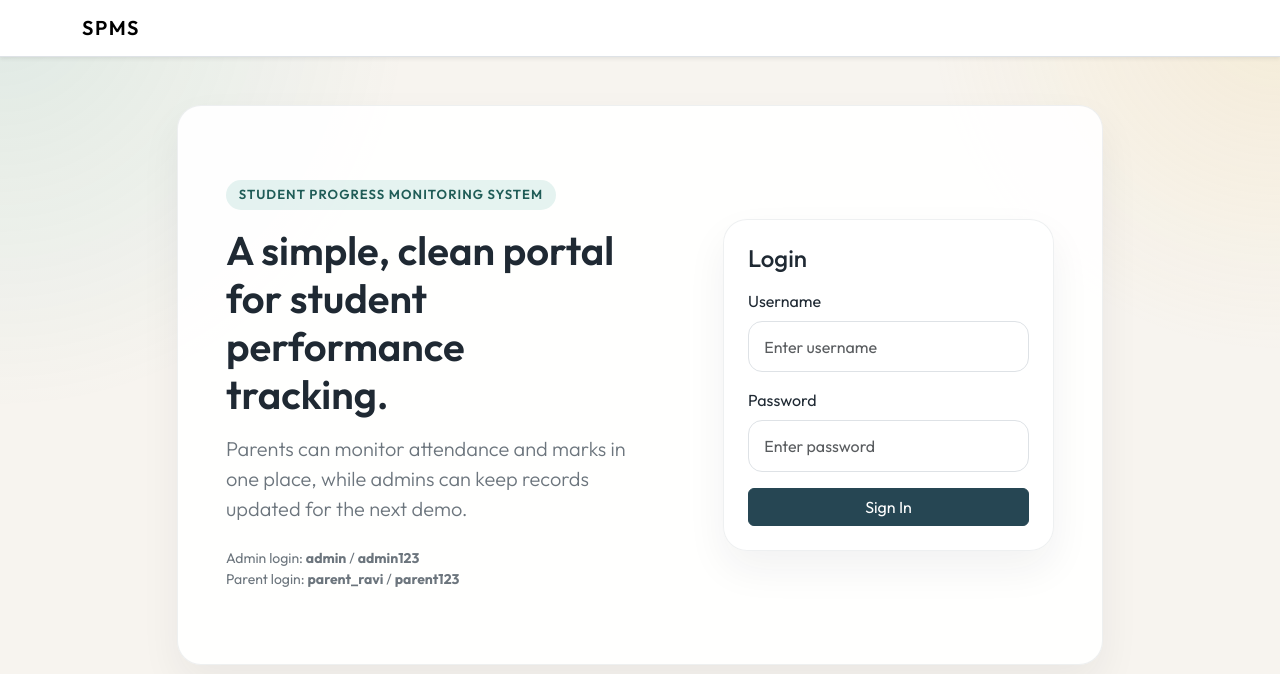
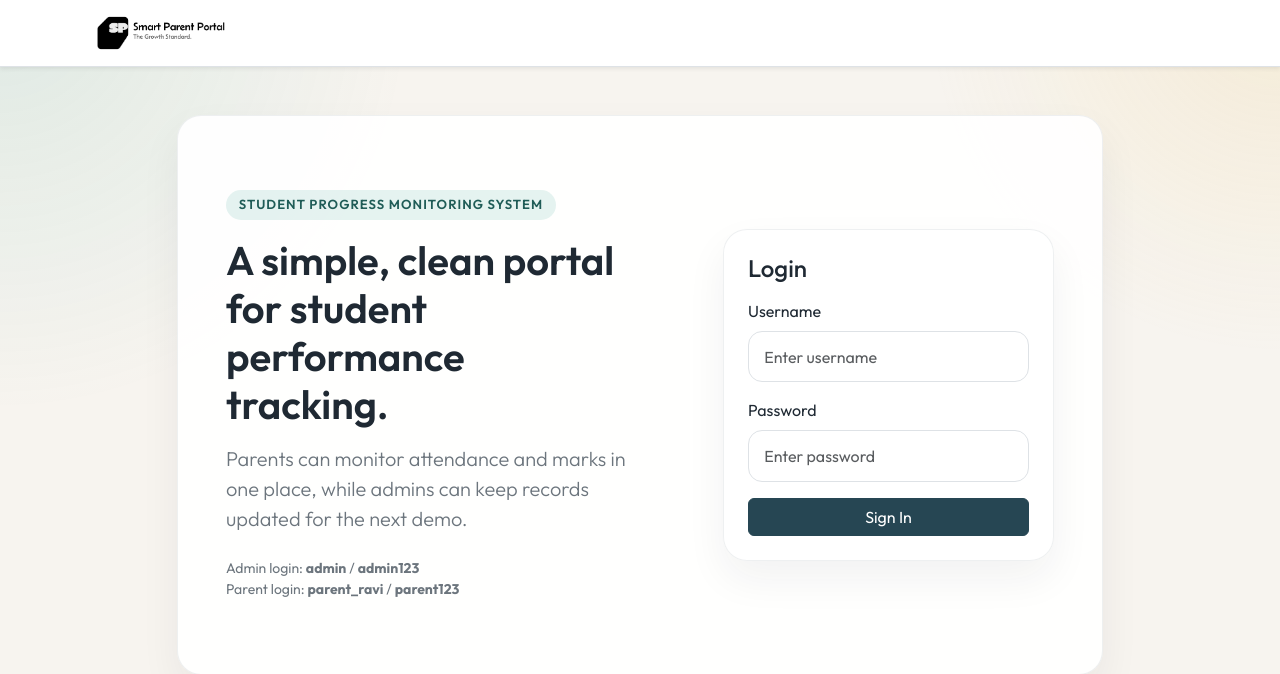
Before and after one commit to 24p61a3211-cmyk/SPMSV1, a Flask app: page / in a window 1280 px wide. Shown: the top 674 px of the page. Run offline with Flask 3, Linux system fonts and the light colour scheme.

Commit message:
added logo to the app

```diff
--- a/static/style.css
+++ b/static/style.css
@@ -7,8 +7,14 @@ body {
     color: #1f2933;
 }
 
+.navbar-brand img {
+    max-height: 100px;
+    width: auto;
+}
+
 .navbar-brand {
-    letter-spacing: 0.08em;
+    display: flex;
+    align-items: center;
 }
 
 .hero-card,
--- a/templates/base.html
+++ b/templates/base.html
@@ -14,7 +14,10 @@
 <body>
     <nav class="navbar navbar-expand-lg border-bottom bg-white shadow-sm">
         <div class="container">
-            <a class="navbar-brand fw-semibold" href="{{ url_for('login_page') }}">SPMS</a>
+            <a class="navbar-brand fw-semibold" href="{{ url_for('login_page') }}">
+                <img src="{{ url_for('static', filename='logo.png') }}" alt="SPMS Logo" height="40" class="me-2">
+
+            </a>
             <button class="navbar-toggler" type="button" data-bs-toggle="collapse" data-bs-target="#navbarNav">
                 <span class="navbar-toggler-icon"></span>
             </button>
```
Also changed, not shown: instance/spms.db, static/logo.png (added).
